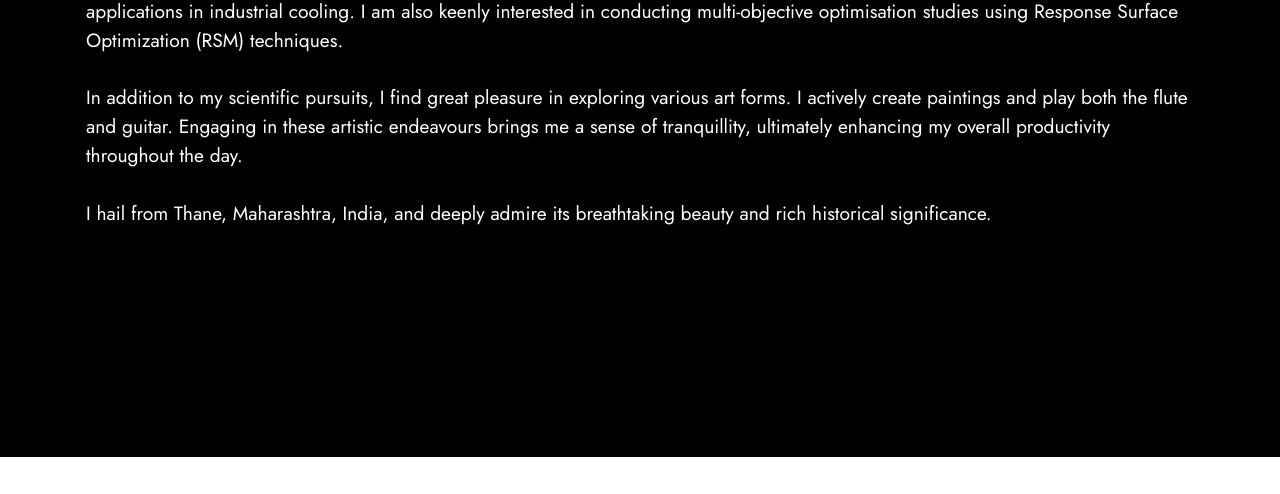
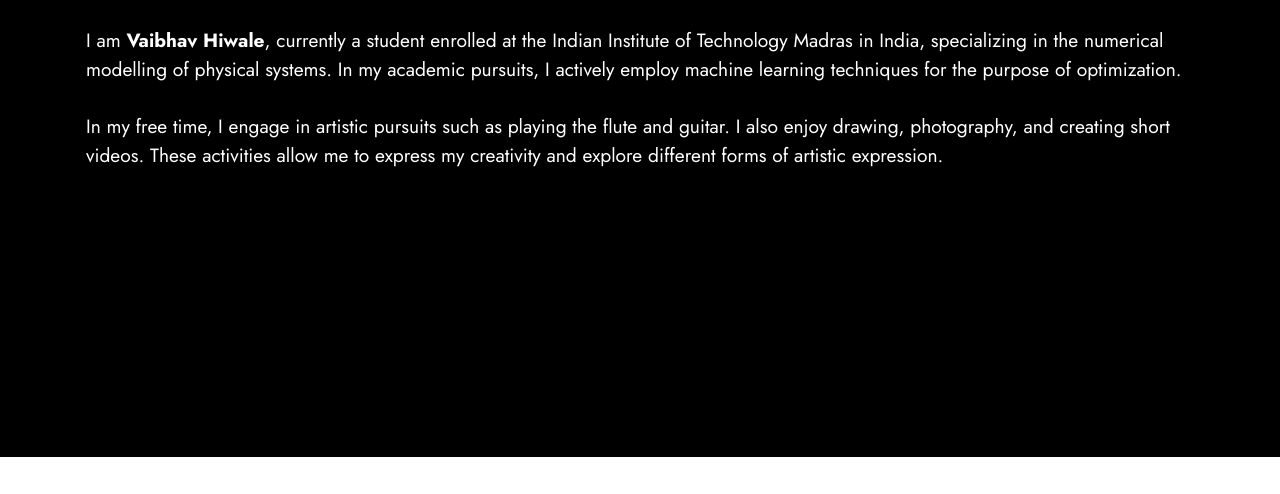
Before and after one commit to VaibhavHiwale/vaibhavhiwale.github.io, a plain HTML site: page index.html in a window 1280 px wide. Shown: the part 343-837 px from the top of the page. Drawn offline with Linux system fonts and the light colour scheme.

Commit message:
Update index.html

```diff
--- a/index.html
+++ b/index.html
@@ -79,11 +79,11 @@
             <div class="col-12 col-lg-12">
                 <h1 class="mbr-section-title mbr-fonts-style mb-3 display-2"><strong>Welcome to my website!</strong></h1>
 
-                <p class="mbr-text mbr-fonts-style display-7"><br>I am <strong>Vaibhav Hiwale</strong> Student at the Indian Institute of Technology Madras in India, where I focus on thermal science and its practical applications in industrial cooling. I am also keenly interested in conducting multi-objective optimisation studies using Response Surface Optimization (RSM) techniques.
+                <p class="mbr-text mbr-fonts-style display-7"><br>I am <strong>Vaibhav Hiwale</strong>, currently a student enrolled at the Indian Institute of Technology Madras in India, specializing in the numerical modelling of physical systems. In my academic pursuits, I actively employ machine learning techniques for the purpose of optimization.
 <br>
-<br>In addition to my scientific pursuits, I find great pleasure in exploring various art forms. I actively create paintings and play both the flute and guitar. Engaging in these artistic endeavours brings me a sense of tranquillity, ultimately enhancing my overall productivity throughout the day.
+<br>In my free time, I engage in artistic pursuits such as playing the flute and guitar. I also enjoy drawing, photography, and creating short videos. These activities allow me to express my creativity and explore different forms of artistic expression.
 <br>
-<br>I hail from Thane, Maharashtra, India, and deeply admire its breathtaking beauty and rich historical significance.&nbsp;<br></p>
+</p>
 
             </div>
         </div>
```
